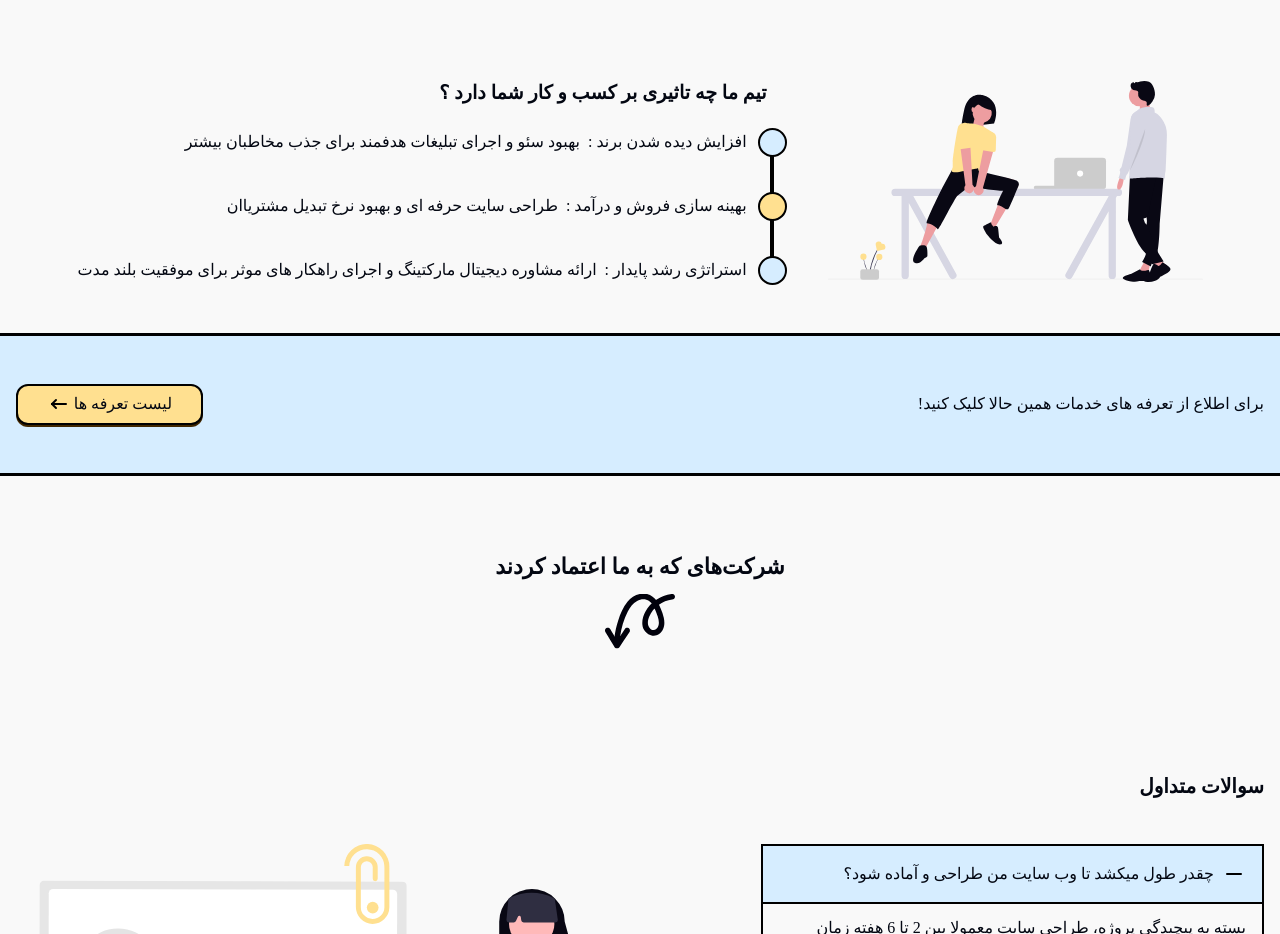
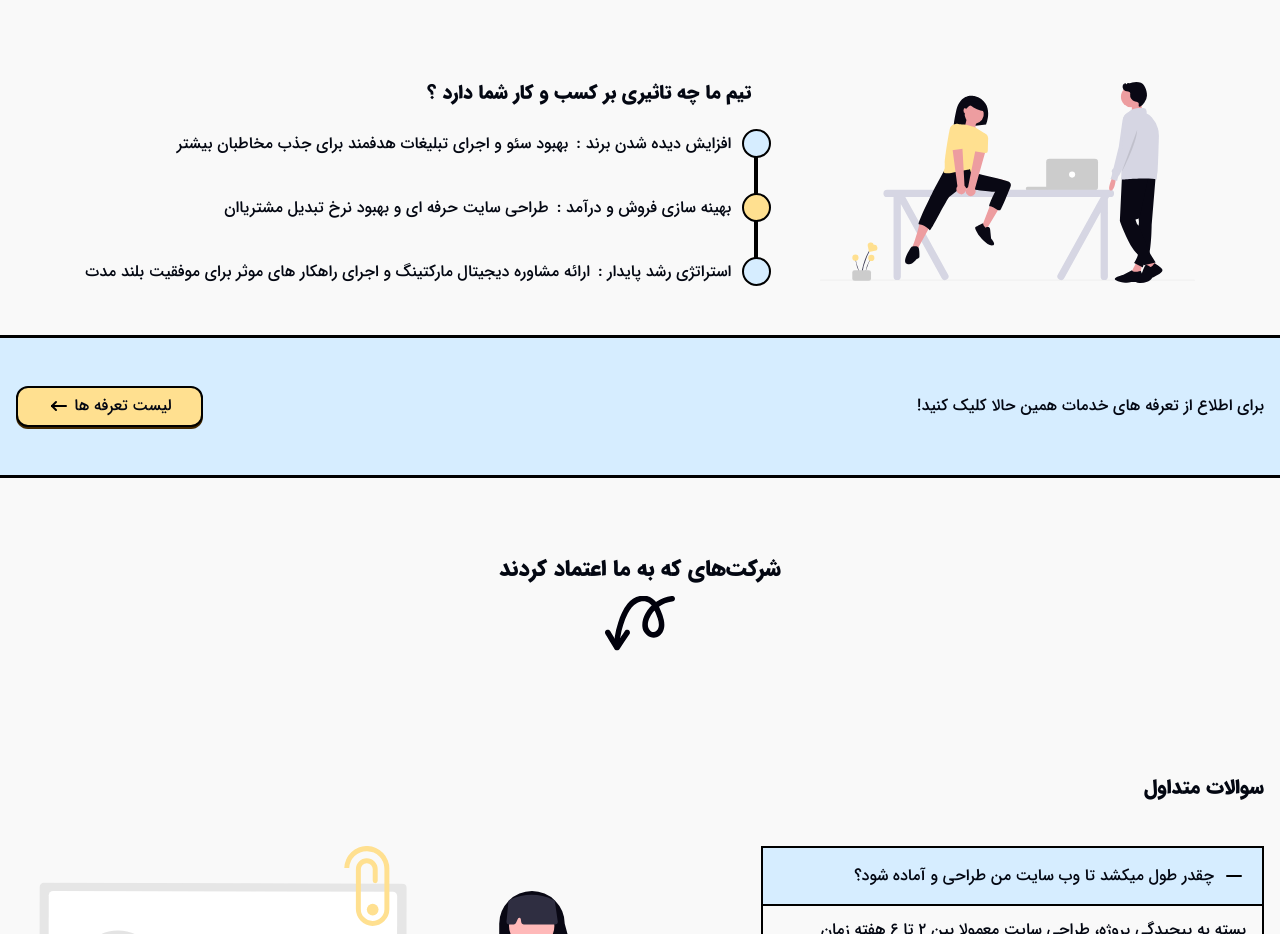
Before and after one commit to alib2004/minimal_landing, a plain HTML site: page index.html in a window 1280 px wide. Shown: the part 1143-2077 px from the top of the page. Drawn offline with Linux system fonts and the light colour scheme; files whose address does not match are found by name; a web font is replaced by a local one.

Commit message:
Update style.css

```diff
--- a/styles/style.css
+++ b/styles/style.css
@@ -1,13 +1,13 @@
 @font-face {
     font-family: iransans;
-    src: url(./iransans/IRANSans_Medium.ttf),format("ttf")
-         url(./iransans/IRANSans_Medium.woff),format("woff");
+    src: url(../iransans/IRANSans_Medium.ttf),format("ttf")
+         url(../iransans/IRANSans_Medium.woff),format("woff");
     font-weight: normal;
 }
 @font-face {
     font-family: iransans;
-    src: url(./iransans/IRANSans_black.ttf) format("ttf"),
-         url(./iransans/IRANSans_black.woff) format("woff");
+    src: url(../iransans/IRANSans_Black.woff) format("ttf"),
+         url(../iransans/IRANSans_black.woff) format("woff");
     font-weight: 800;
 }
 :root{
```
